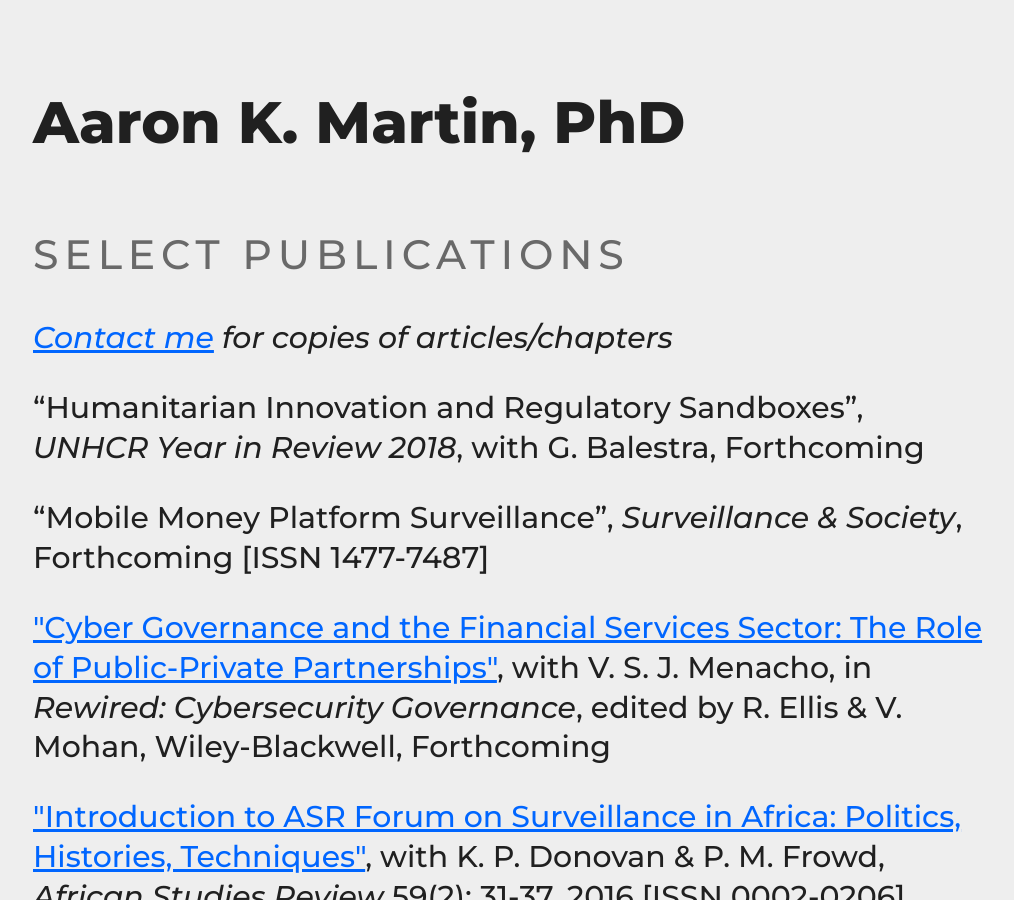
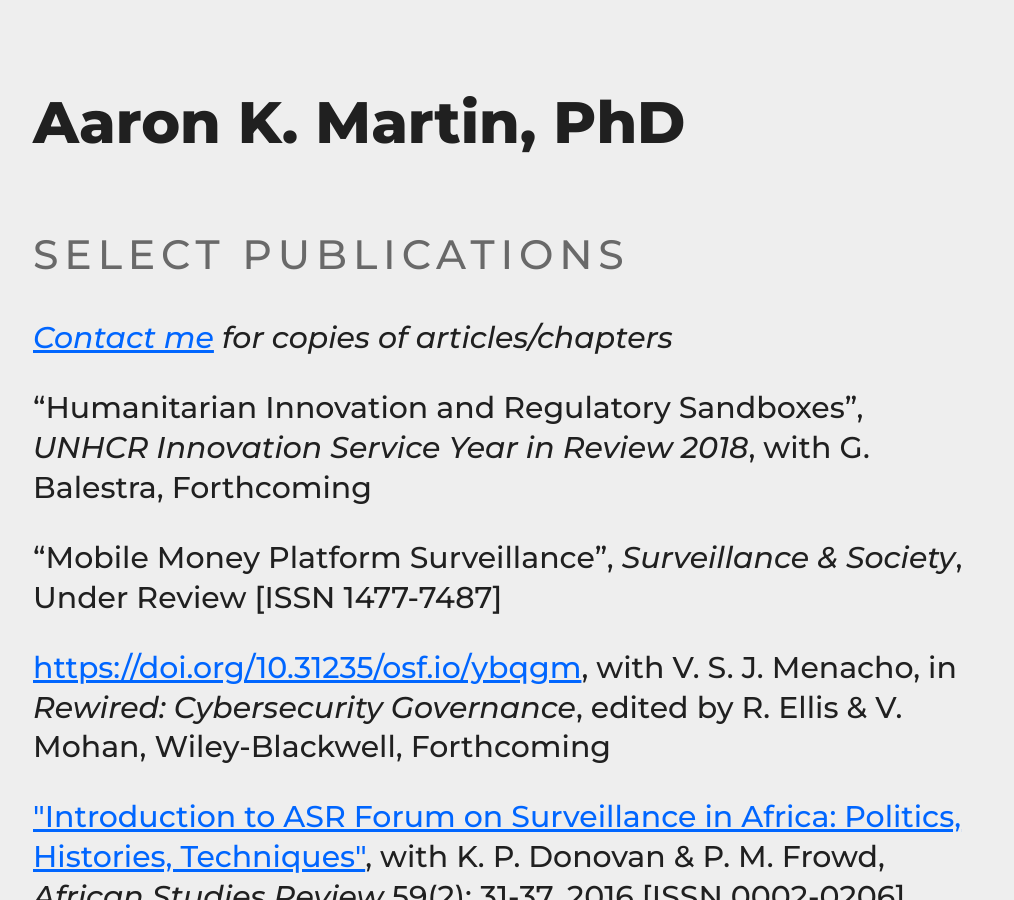
Before and after one commit to haroonalrasheed/641a, a Jekyll site: the page built from select-publications/index.md, in a window 1280 px wide and 900 px high. Shown: the whole window, without its empty margins (131-1145 px from the left). Built offline with Jekyll 4.4.1, drawn with Linux system fonts in a browser that asks for light colours.

Commit message:
Update index.md

```diff
--- a/select-publications/index.md
+++ b/select-publications/index.md
@@ -7,11 +7,11 @@ title: Select Publications
 
 _[Contact me](mailto:a.k.martin@alumni.lse.ac.uk) for copies of articles/chapters_
 
-"Humanitarian Innovation and Regulatory Sandboxes", *UNHCR Year in Review 2018*, with G. Balestra, Forthcoming
+"Humanitarian Innovation and Regulatory Sandboxes", *UNHCR Innovation Service Year in Review 2018*, with G. Balestra, Forthcoming
 
-"Mobile Money Platform Surveillance", *Surveillance & Society*, Forthcoming [ISSN 1477-7487]
+"Mobile Money Platform Surveillance", *Surveillance & Society*, Under Review [ISSN 1477-7487]
 
-<a href="https://doi.org/10.31235/osf.io/ybqgm" target="_blank">&quot;Cyber Governance and the Financial Services Sector: The Role of Public-Private Partnerships&quot;</a>, with V. S. J. Menacho, in <i>Rewired: Cybersecurity Governance</i>, edited by R. Ellis & V. Mohan, Wiley-Blackwell, Forthcoming
+[https://doi.org/10.31235/osf.io/ybqgm]("Cyber Governance and the Financial Services Sector: The Role of Public-Private Partnerships"), with V. S. J. Menacho, in *Rewired: Cybersecurity Governance*, edited by R. Ellis & V. Mohan, Wiley-Blackwell, Forthcoming
 
 <a href="http://dx.doi.org/10.1017/asr.2016.35" target="_blank">&quot;Introduction to ASR Forum on Surveillance in Africa: Politics, Histories, Techniques&quot;</a>, with K. P. Donovan &amp; P. M. Frowd, <i>African Studies Review</i> 59(2): 31-37, 2016 [ISSN 0002-0206]
 
```
